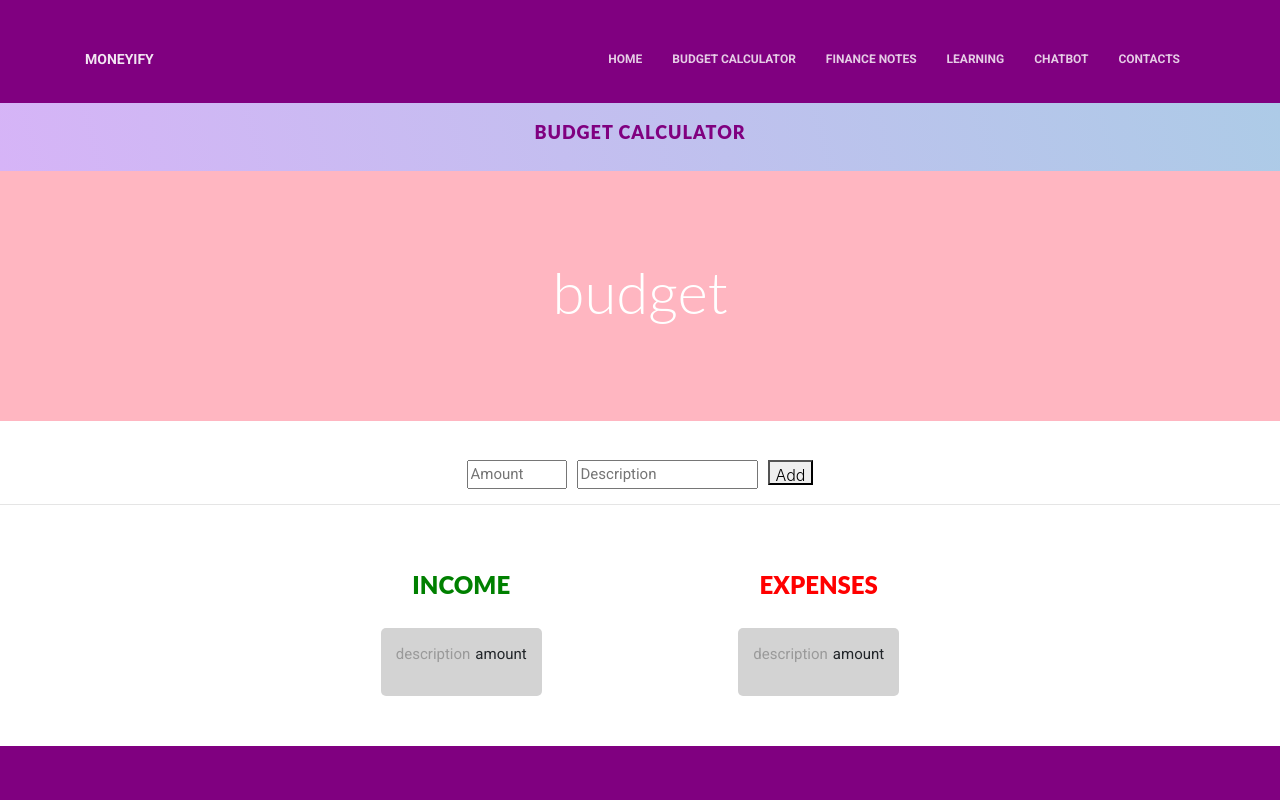
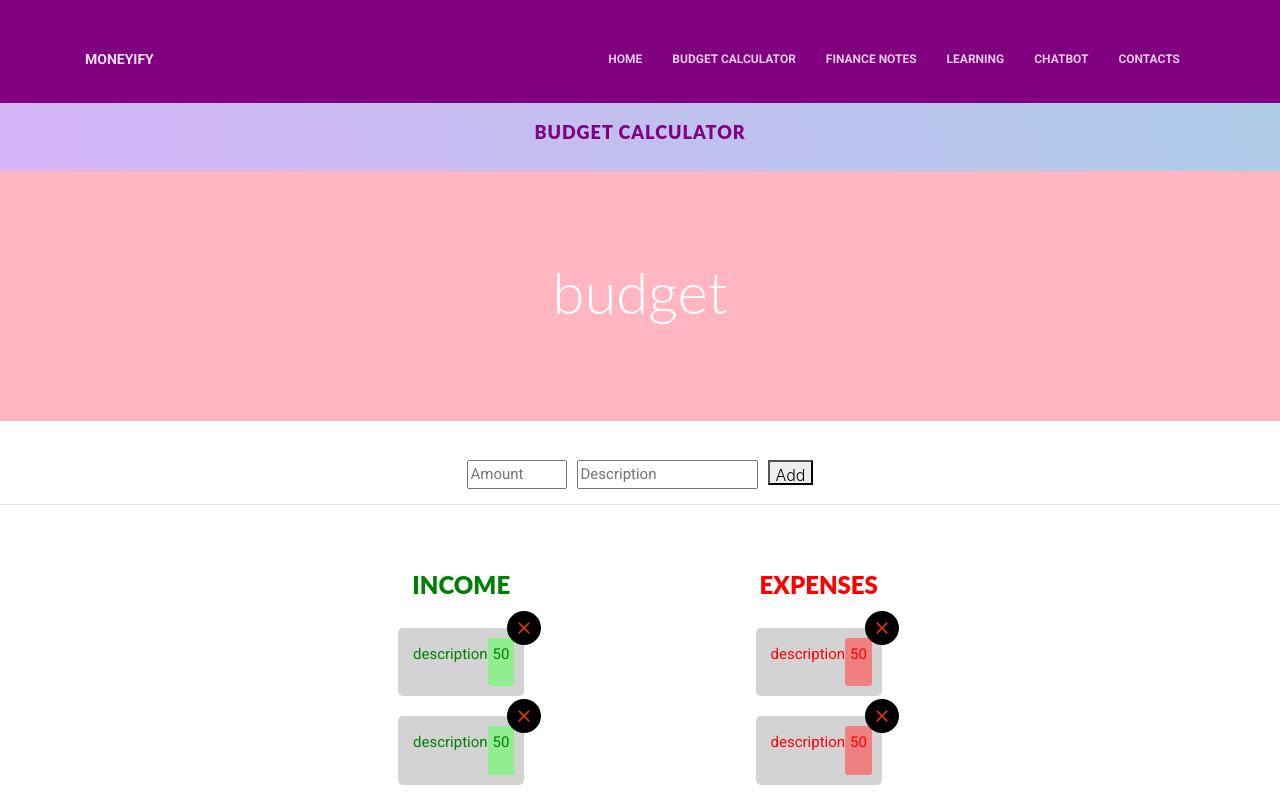
Before and after one commit to petkokp/moneyify, an Angular app in the folder moneyify/: page /budget-calculator in a window 1280 px wide. Shown: the top 800 px of the page. Built offline with nearby package versions, Linux system fonts and the light colour scheme.

Commit message:
implement idea for item layout and add delete icon

```diff
--- a/moneyify/src/app/budget-item-list/budget-item-card/budget-item-card.component.css
+++ b/moneyify/src/app/budget-item-list/budget-item-card/budget-item-card.component.css
@@ -4,22 +4,19 @@
     position: relative;
 }
 
-.x-icon-button {
+.root .x-icon-button {
     position: absolute;
     height: 34px;
     width: 34px;
     border-radius: 50%;
-    background: blue;
-    background-image: url('../../../assets/delete-icon.png');
+    background: black;
+    background-image: url('../../../assets/delete_icon.svg');
     background-repeat: no-repeat;
     background-position: center;
     right: -17px;
     top: -17px;
-    transition: opacity 0.2s ease-out, transform 0.2s ease-out;
-    transform: scale(0);
-    opacity: 0;
-    cursor: pointer;
 }
+
 
 .budget-item {
     display: flex;
--- a/moneyify/src/app/budget-item-list/budget-item-card/budget-item-card.component.html
+++ b/moneyify/src/app/budget-item-list/budget-item-card/budget-item-card.component.html
@@ -1,12 +1,11 @@
 <div class="root">
-    <div class="budget-item">
+    <div class="budget-item" [ngClass]="{ 'income': isIncome, 'expense': !isIncome }">
       <div class="description">
         <p>description</p>
       </div>
       <div class="amount">
-        <p>amount</p>
+        <p>50</p>
       </div>
     </div>
-
     <div class="x-icon-button"></div>
   </div>
--- a/moneyify/src/app/budget-item-list/budget-item-card/budget-item-card.component.ts
+++ b/moneyify/src/app/budget-item-list/budget-item-card/budget-item-card.component.ts
@@ -1,4 +1,4 @@
-import { Component, OnInit } from '@angular/core';
+import { Component, Input, OnInit } from '@angular/core';
 
 @Component({
   selector: 'app-budget-item-card',
@@ -7,6 +7,8 @@
 })
 export class BudgetItemCardComponent implements OnInit {
 
+  @Input() isIncome: boolean = true;
+
   constructor() { }
 
   ngOnInit(): void {
--- a/moneyify/src/app/budget-item-list/budget-item-list.component.html
+++ b/moneyify/src/app/budget-item-list/budget-item-list.component.html
@@ -5,7 +5,8 @@
         <h1>Income</h1>
 
         <div class="budget-items">
-            <app-budget-item-card></app-budget-item-card>
+            <app-budget-item-card [isIncome]="true" style="margin-bottom: 20px;"></app-budget-item-card>
+            <app-budget-item-card [isIncome]="true" style="margin-bottom: 20px;"></app-budget-item-card>
         </div>
       </div>
 
@@ -14,7 +15,8 @@
         <h1>Expenses</h1>
 
         <div class="budget-items">
-            <app-budget-item-card></app-budget-item-card>
+            <app-budget-item-card [isIncome]="false" style="margin-bottom: 20px;"></app-budget-item-card>
+            <app-budget-item-card [isIncome]="false" style="margin-bottom: 20px;"></app-budget-item-card>
           </div>
       </div>
 
```
Also changed, not shown: moneyify/src/assets/delete_icon.svg (added).
